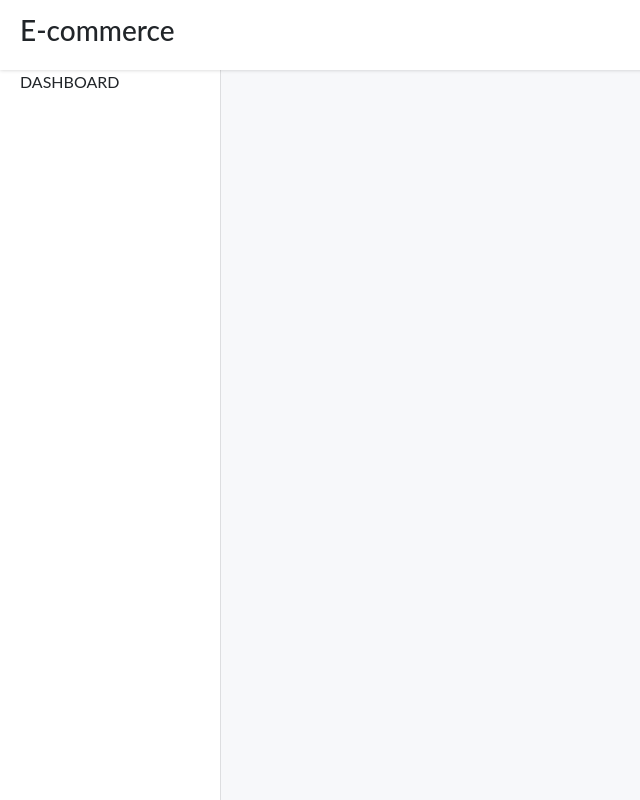
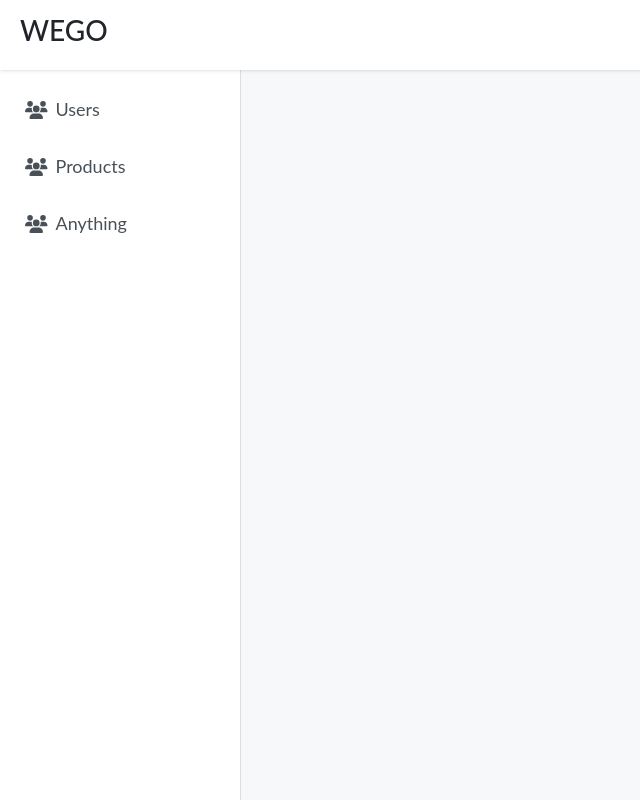
Before and after one commit to walidashraf0/E-commerce-frontend-backend, a React (Create React App) app: page /dashboard in a window 1280 px wide. Shown: the whole page, without its empty margins (0-640 px from the left). Built offline with nearby package versions, Linux system fonts and the light colour scheme.

Commit message:
Styling Topbar & Sidebar & Add React Fontawesome

```diff
--- a/package.json
+++ b/package.json
@@ -3,10 +3,16 @@
   "version": "0.1.0",
   "private": true,
   "dependencies": {
+    "@fortawesome/fontawesome-svg-core": "^6.6.0",
+    "@fortawesome/free-brands-svg-icons": "^6.6.0",
+    "@fortawesome/free-regular-svg-icons": "^6.6.0",
+    "@fortawesome/free-solid-svg-icons": "^6.6.0",
+    "@fortawesome/react-fontawesome": "^0.2.2",
     "@testing-library/jest-dom": "^5.17.0",
     "@testing-library/react": "^13.4.0",
     "@testing-library/user-event": "^13.5.0",
     "axios": "^1.7.7",
+    "babel-plugin-macros": "^3.1.0",
     "bootstrap": "^5.3.3",
     "cookie-universal": "^2.2.2",
     "react": "^18.3.1",
--- a/src/Components/Dashboard/SideBar.js
+++ b/src/Components/Dashboard/SideBar.js
@@ -1,9 +1,25 @@
+import { FontAwesomeIcon } from "@fortawesome/react-fontawesome";
 import "./bars.css";
+import { faUsers } from "@fortawesome/free-solid-svg-icons";
+import { NavLink } from "react-router-dom";
 
 export default function SideBar() {
-  return(
+  return (
     <>
-      <div className="sidebar">DASHBOARD</div>
+      <div className="sidebar pt-3">
+        <NavLink to={"users"} className="d-flex align-items-center gap-2 sidebar-link">
+          <FontAwesomeIcon icon={faUsers} />
+          <p className="m-0">Users</p>
+        </NavLink>
+        <NavLink to={"products"} className="d-flex align-items-center gap-2 sidebar-link">
+          <FontAwesomeIcon icon={faUsers} />
+          <p className="m-0">Products</p>
+        </NavLink>
+        <NavLink to={"anything"} className="d-flex align-items-center gap-2 sidebar-link">
+          <FontAwesomeIcon icon={faUsers} />
+          <p className="m-0">Anything</p>
+        </NavLink>
+      </div>
     </>
   );
 }
--- a/src/Components/Dashboard/TopBar.js
+++ b/src/Components/Dashboard/TopBar.js
@@ -2,7 +2,7 @@ export default function TopBar() {
   return (
     <>
       <div className="topbar d-flex align-items-center justify-content-between">
-        <h3>E-commerce</h3>
+        <h3>WEGO</h3>
       </div>
     </>
   );
--- a/src/Components/Dashboard/bars.css
+++ b/src/Components/Dashboard/bars.css
@@ -16,8 +16,44 @@
     left: 0;
     background-color: white;
     height: 100vh;
-    width: 220px;
+    width: 240px;
     z-index: 1;
-    padding: 0 20px;
+    /* padding: 0 20px; */
     box-shadow: 0 0 0 1px rgba(0, 0, 0, 0.1);
 }
+
+.sidebar-link {
+    color: #495057;
+    font-size: 18px;
+    padding: 10px 15px;
+    margin: 0px 10px 10px 10px;
+    border-radius: 6px;
+    transition: 0.3s;
+    -webkit-transition: 0.3s;
+    -moz-transition: 0.3s;
+    -ms-transition: 0.3s;
+    -o-transition: 0.3s;
+    -webkit-border-radius: 6px;
+    -moz-border-radius: 6px;
+    -ms-border-radius: 6px;
+    -o-border-radius: 6px;
+}
+
+.sidebar .active {
+    background-color: #f2f3fe;
+    color: #038edc;
+}
+
+.sidebar .active:hover {
+    color: #038edc;
+    outline: none;
+}
+
+.sidebar-link:hover {
+    color: black;
+    outline: 1px solid #495057;
+}
+
+a {
+    text-decoration: none;
+}
--- a/src/Pages/Dashboard/Dashboard.js
+++ b/src/Pages/Dashboard/Dashboard.js
@@ -1,8 +1,8 @@
 import React from "react";
 import TopBar from "../../Components/Dashboard/TopBar";
-import SideBar from "../../Components/Dashboard/SideBar";
 import { Outlet } from "react-router-dom";
 import "./dashboard.css";
+import SideBar from "../../Components/Dashboard/SideBar";
 
 export default function Dashboard() {
   return (
```
Also changed, not shown: 1 other file (tests, documents, lock files or other folders).
